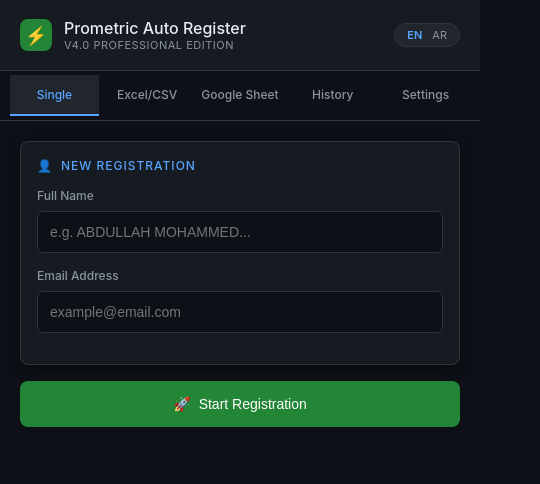
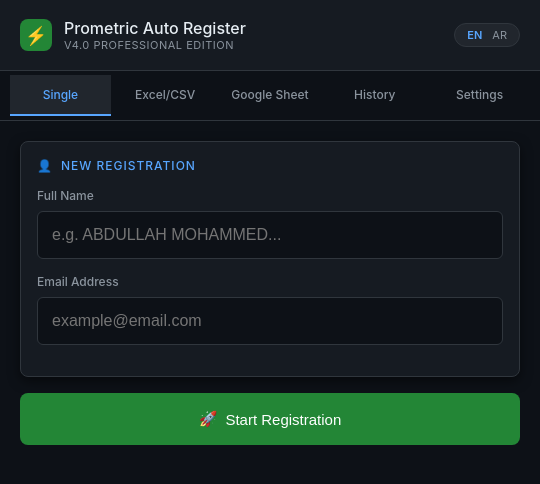
Before and after one commit to salahmostava-sys/prometric-extension, a browser extension: page popup.html in a window 400 px wide. Shown: the whole page, 540 px wide, since content can reach past the window. Drawn offline with Linux system fonts and the light colour scheme.

Commit message:
Increase popup size and font size for select inputs as requested

```diff
--- a/popup.html
+++ b/popup.html
@@ -23,8 +23,8 @@
 * { box-sizing: border-box; margin: 0; padding: 0; }
 body {
   font-family: -apple-system, BlinkMacSystemFont, "Segoe UI", Helvetica, Arial, sans-serif;
-  background: var(--bg); color: var(--text); font-size: 14px; width: 480px; /* Increased width */
-  min-height: 580px; overflow-x: hidden; transition: all 0.2s;
+  background: var(--bg); color: var(--text); font-size: 15px; width: 540px; /* Increased from 480px */
+  min-height: 600px; overflow-x: hidden; transition: all 0.2s;
 }
 
 /* RTL Support */
@@ -84,15 +84,15 @@
 .field { margin-bottom: 15px; }
 .field label { display: block; font-size: 12px; color: var(--muted); margin-bottom: 8px; }
 .field input, .field select {
-  width: 100%; padding: 12px; background: var(--bg); border: 1px solid var(--border);
-  border-radius: 6px; color: var(--text); outline: none; transition: 0.2s; font-size: 14px;
+  width: 100%; padding: 14px; background: var(--bg); border: 1px solid var(--border);
+  border-radius: 6px; color: var(--text); outline: none; transition: 0.2s; font-size: 16px;
 }
 .field input:focus { border-color: var(--blue); }
 
 /* Buttons */
 .btn {
-  width: 100%; padding: 14px; border-radius: var(--radius); border: 1px solid transparent;
-  font-size: 14px; cursor: pointer; transition: 0.15s; display: flex;
+  width: 100%; padding: 16px; border-radius: var(--radius); border: 1px solid transparent;
+  font-size: 15px; cursor: pointer; transition: 0.15s; display: flex;
   align-items: center; justify-content: center; gap: 8px;
 }
 .btn-green { background: var(--green); color: #fff; }
```
